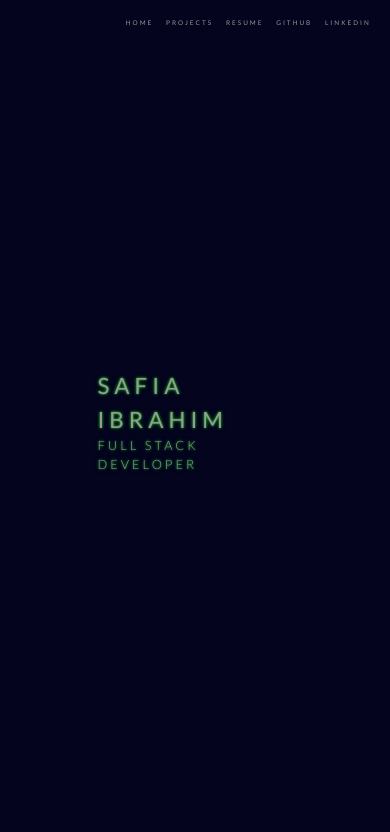
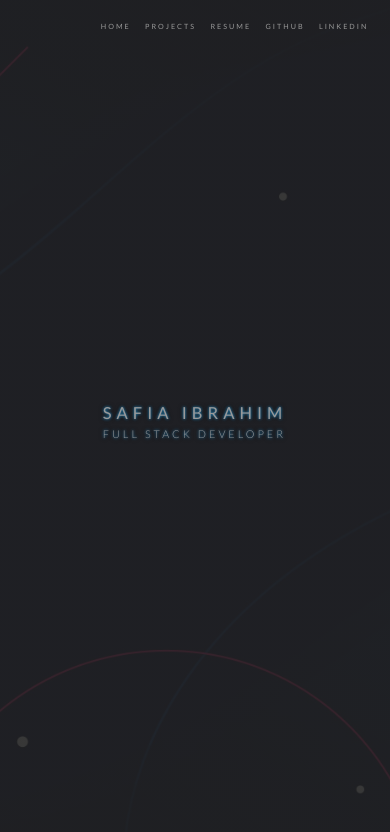
Before and after one commit to New-Arday/my-portfolio, a React (Create React App) app: page / in a window 390 px wide. Shown: the top 832 px of the page. Built offline with nearby package versions, Linux system fonts and the light colour scheme.

Commit message:
Added background image on the landing page

```diff
--- a/src/landing-page/Header.css
+++ b/src/landing-page/Header.css
@@ -1,10 +1,11 @@
 .heading {
+  display: inline-block;
   position: absolute;
   top: 50%;
   left: 50%;
   transform: translate(-50%, -50%);
   line-height: 1.5;
-  text-shadow: 0 0 3px #0aef15, 0 0 5px #000502;
+  text-shadow: 0 0 3px #2aa6ed, 0 0 5px #000502;
   color: #999;
   letter-spacing: 2px;
   text-transform: uppercase;
@@ -72,27 +73,58 @@
   }
 }
 @media (max-width: 494px) {
-  html {
-    font-size: 40%;
+  .main-heading {
+    font-size: 3rem;
   }
-  /* .heading {
-    max-width: 100%;
-    position: absolute;
-    top: 50%;
-    left: 50%;
-    transform: translate(-35%, -50%);
-    line-height: 1.5;
-    text-shadow: 0 0 3px #0aef15, 0 0 5px #000502;
-    color: #999;
-    letter-spacing: 1px;
-    text-transform: uppercase;
-  } */
 
-  /* .main-heading {
-    font-size: 3.5rem;
-  } */
+  .heading-sub {
+    font-size: 1.7rem;
+    letter-spacing: 3px;
+  }
+}
+@media (max-width: 442px) {
+  .main-heading {
+    font-size: 2.7rem;
+  }
 
-  /* .heading-sub {
+  .heading-sub {
     font-size: 1.7rem;
-  } */
+    letter-spacing: 3px;
+  }
 }
+@media (max-width: 411px) {
+  .main-heading {
+    font-size: 2.5rem;
+  }
+
+  .heading-sub {
+    font-size: 1.5rem;
+    letter-spacing: 3px;
+  }
+}
+@media (max-width: 390px) {
+  .main-heading {
+    font-size: 2.3rem;
+  }
+}
+@media (max-width: 369px) {
+  .main-heading {
+    font-size: 2rem;
+  }
+
+  .heading-sub {
+    font-size: 1.2rem;
+    letter-spacing: 3px;
+  }
+}
+@media (max-width: 338px) {
+  .main-heading {
+    font-size: 1.7rem;
+    letter-spacing: 3px;
+  }
+
+  .heading-sub {
+    font-size: 1.2rem;
+    letter-spacing: 2.5px;
+  }
+}
--- a/src/landing-page/Home.css
+++ b/src/landing-page/Home.css
@@ -1,7 +1,10 @@
 .hero {
-  /* background-image: url("../images/hero-img.jpg"); */
+  background-image: linear-gradient(
+      rgba(34, 34, 34, 0.9),
+      rgba(34, 34, 34, 0.9)
+    ),
+    url("../images/bg-image.jpg");
   background-position: center;
   background-size: cover;
   height: 100vh;
-  background-color: rgb(4, 4, 31);
 }
--- a/src/landing-page/Nav.css
+++ b/src/landing-page/Nav.css
@@ -1,12 +1,10 @@
 .navigation {
-  /* padding: 5rem; */
   color: #999;
   letter-spacing: 2px;
   text-transform: uppercase;
-  margin-top: 3rem;
-  margin-right: 3rem;
+  padding: 3rem;
 
-  position: fixed;
+  position: absolute;
   top: 0;
   right: 0;
 }
@@ -26,8 +24,25 @@
 }
 .links:hover,
 .links:active {
-  /* color: #fff; */
   border: solid grey 1px;
   padding: 1rem;
   border-radius: 1rem;
 }
+
+.name {
+  font-weight: 400;
+  letter-spacing: 5px;
+  font-size: 5rem;
+}
+
+.title {
+  font-size: 3rem;
+  font-weight: 300;
+  letter-spacing: 5px;
+}
+
+@media (max-width: 326px) {
+  .navigation__container {
+    gap: 1rem;
+  }
+}
--- a/src/projects/Project.css
+++ b/src/projects/Project.css
@@ -22,13 +22,13 @@
   font-size: 3rem;
 }
 .stack-list {
-  border: solid black 0.5px;
   list-style: none;
   border-radius: 1rem;
   padding: 1rem;
   font-size: 2rem;
   margin-bottom: 1rem;
   color: #fff;
+  text-align: center;
 }
 .js {
   color: #000;
@@ -41,6 +41,7 @@
 }
 .project-title {
   font-size: 3rem;
+  text-align: center;
 }
 .project-about {
   padding: 0 3rem;
--- a/src/projects/Project_LearnArabic.jsx
+++ b/src/projects/Project_LearnArabic.jsx
@@ -1,7 +1,6 @@
 import React from "react";
 import "../projects/Project.css";
 import { Link } from "react-router-dom";
-import Lesson from "../images/lessonPage.PNG";
 import Lessons from "../images/lessons.PNG";
 
 function Project_LearnArabic() {
--- a/src/projects/Projects.css
+++ b/src/projects/Projects.css
@@ -1,6 +1,6 @@
 .project {
   padding: 5rem;
-  width: 60%;
+  max-width: 100%;
   margin: 0 auto;
 }
 .projects__container {
@@ -10,13 +10,13 @@
   padding: 3rem;
 }
 .project__card {
+  background-color: #d0d0df;
   max-width: 100%;
   display: flex;
   flex-direction: column;
   justify-content: center;
   align-items: center;
   gap: 2rem;
-  max-width: 100%;
   padding: 1rem;
   border-top: solid #090935 3rem;
   border-bottom: solid #090935 0.5rem;
@@ -29,8 +29,10 @@
 .projects-page-heading {
   font-size: 4rem;
   text-align: center;
-  margin-bottom: 7rem;
-  margin-top: 8rem;
+  margin-bottom: 3.5rem;
+  margin-top: 5rem;
+  letter-spacing: 1rem;
+  text-transform: uppercase;
 }
 .project__link:link,
 .project__link:visited {
@@ -43,21 +45,23 @@
   text-align: center;
   font-size: 4rem;
   padding: 2rem;
+  letter-spacing: 0.5rem;
 }
 
 .projects__stack-list {
   display: flex;
   justify-content: space-evenly;
+  flex-wrap: wrap;
   gap: 1.5rem;
   margin-bottom: 3rem;
 }
 .style-list {
-  /* border: solid grey 1px; */
   list-style: none;
   border-radius: 1rem;
   padding: 1rem;
   font-size: 2rem;
   color: #fff;
+  letter-spacing: 0.5rem;
 }
 .stack-js {
   background-color: rgb(235, 235, 22);
@@ -84,9 +88,4 @@
     display: flex;
     flex-direction: column;
   }
-  .projects__stack-list {
-    display: flex;
-    justify-content: space-evenly;
-    flex-wrap: wrap;
-  }
 }
```
Also changed, not shown: src/images/bg-image.jpg (added).
